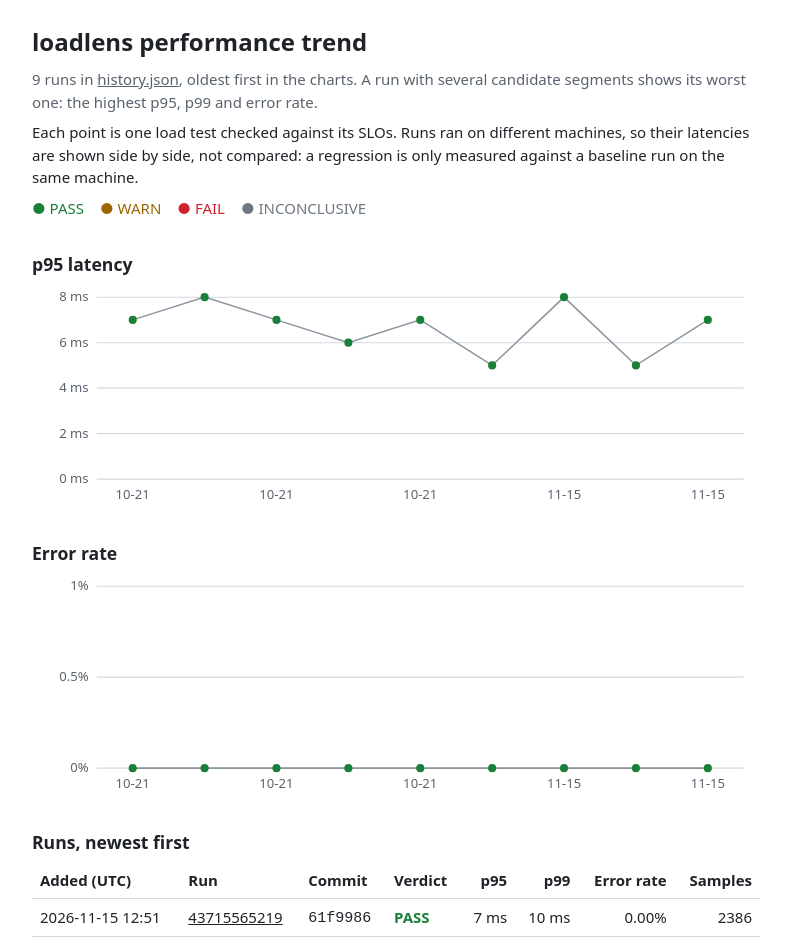
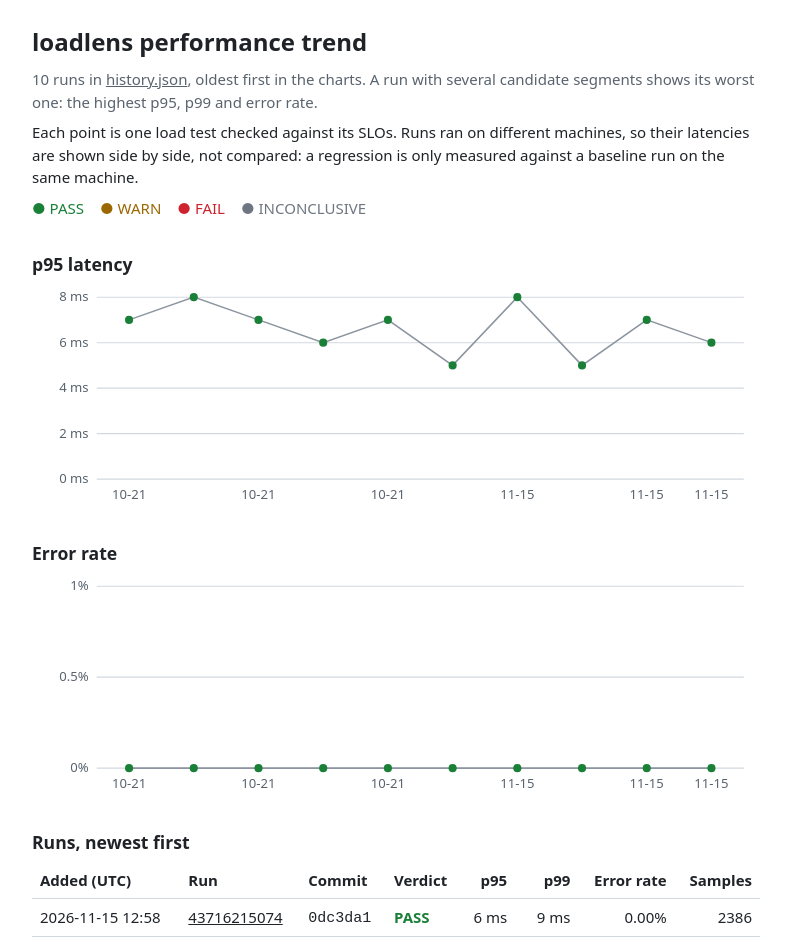
Before and after one commit to BazanJeremy/loadlens, a plain HTML site: page index.html in a window 1280 px wide. Shown: the top 940 px of the page, without its empty margins (244-1029 px from the left). Drawn offline with Linux system fonts and the light colour scheme.

Commit message:
trend: add run 43716215074 (0dc3da1ca843c8c6f8cfdb45caa7651161c2432b)

```diff
--- a/index.html
+++ b/index.html
@@ -40,7 +40,7 @@ a { color: inherit; }
 <body>
 <main>
 <h1>loadlens performance trend</h1>
-<p class="muted">9 runs in <a href="history.json">history.json</a>, oldest first in the charts. A run with several candidate segments shows its worst one: the highest p95, p99 and error rate.</p>
+<p class="muted">10 runs in <a href="history.json">history.json</a>, oldest first in the charts. A run with several candidate segments shows its worst one: the highest p95, p99 and error rate.</p>
 <p>Each point is one load test checked against its SLOs. Runs ran on different machines, so their latencies are shown side by side, not compared: a regression is only measured against a baseline run on the same machine.</p>
 <p class="legend"><span class="pass">● PASS</span><span class="warn">● WARN</span><span class="fail">● FAIL</span><span class="inconclusive">● INCONCLUSIVE</span></p>
 <h2>p95 latency</h2>
@@ -50,46 +50,51 @@ a { color: inherit; }
 <line class="grid" x1="64" x2="704" y1="102.0" y2="102.0"/><text x="56" y="106.0" text-anchor="end">4 ms</text>
 <line class="grid" x1="64" x2="704" y1="57.0" y2="57.0"/><text x="56" y="61.0" text-anchor="end">6 ms</text>
 <line class="grid" x1="64" x2="704" y1="12.0" y2="12.0"/><text x="56" y="16.0" text-anchor="end">8 ms</text>
-<polyline class="trace" points="99.6,34.5 170.7,12.0 241.8,34.5 312.9,57.0 384.0,34.5 455.1,79.5 526.2,12.0 597.3,79.5 668.4,34.5"/>
-<text x="99.6" y="212" text-anchor="middle">10-21</text>
-<circle class="pass" cx="99.6" cy="34.5" r="4"><title>2026-10-21 09:12 UTC, 5f4b119: 7 ms, PASS</title></circle>
-<circle class="pass" cx="170.7" cy="12.0" r="4"><title>2026-10-21 09:22 UTC, 5f4b119: 8 ms, PASS</title></circle>
-<text x="241.8" y="212" text-anchor="middle">10-21</text>
-<circle class="pass" cx="241.8" cy="34.5" r="4"><title>2026-10-21 11:06 UTC, 5f4b119: 7 ms, PASS</title></circle>
-<circle class="pass" cx="312.9" cy="57.0" r="4"><title>2026-10-21 11:30 UTC, 1e0b00b: 6 ms, PASS</title></circle>
-<text x="384.0" y="212" text-anchor="middle">10-21</text>
-<circle class="pass" cx="384.0" cy="34.5" r="4"><title>2026-10-21 12:50 UTC, da9b9fa: 7 ms, PASS</title></circle>
-<circle class="pass" cx="455.1" cy="79.5" r="4"><title>2026-10-21 13:53 UTC, d692916: 5 ms, PASS</title></circle>
-<text x="526.2" y="212" text-anchor="middle">11-15</text>
-<circle class="pass" cx="526.2" cy="12.0" r="4"><title>2026-11-15 07:45 UTC, b26f802: 8 ms, PASS</title></circle>
-<circle class="pass" cx="597.3" cy="79.5" r="4"><title>2026-11-15 12:42 UTC, 5a68c9c: 5 ms, PASS</title></circle>
-<text x="668.4" y="212" text-anchor="middle">11-15</text>
-<circle class="pass" cx="668.4" cy="34.5" r="4"><title>2026-11-15 12:51 UTC, 61f9986: 7 ms, PASS</title></circle>
+<polyline class="trace" points="96.0,34.5 160.0,12.0 224.0,34.5 288.0,57.0 352.0,34.5 416.0,79.5 480.0,12.0 544.0,79.5 608.0,34.5 672.0,57.0"/>
+<text x="96.0" y="212" text-anchor="middle">10-21</text>
+<circle class="pass" cx="96.0" cy="34.5" r="4"><title>2026-10-21 09:12 UTC, 5f4b119: 7 ms, PASS</title></circle>
+<circle class="pass" cx="160.0" cy="12.0" r="4"><title>2026-10-21 09:22 UTC, 5f4b119: 8 ms, PASS</title></circle>
+<text x="224.0" y="212" text-anchor="middle">10-21</text>
+<circle class="pass" cx="224.0" cy="34.5" r="4"><title>2026-10-21 11:06 UTC, 5f4b119: 7 ms, PASS</title></circle>
+<circle class="pass" cx="288.0" cy="57.0" r="4"><title>2026-10-21 11:30 UTC, 1e0b00b: 6 ms, PASS</title></circle>
+<text x="352.0" y="212" text-anchor="middle">10-21</text>
+<circle class="pass" cx="352.0" cy="34.5" r="4"><title>2026-10-21 12:50 UTC, da9b9fa: 7 ms, PASS</title></circle>
+<circle class="pass" cx="416.0" cy="79.5" r="4"><title>2026-10-21 13:53 UTC, d692916: 5 ms, PASS</title></circle>
+<text x="480.0" y="212" text-anchor="middle">11-15</text>
+<circle class="pass" cx="480.0" cy="12.0" r="4"><title>2026-11-15 07:45 UTC, b26f802: 8 ms, PASS</title></circle>
+<circle class="pass" cx="544.0" cy="79.5" r="4"><title>2026-11-15 12:42 UTC, 5a68c9c: 5 ms, PASS</title></circle>
+<text x="608.0" y="212" text-anchor="middle">11-15</text>
+<circle class="pass" cx="608.0" cy="34.5" r="4"><title>2026-11-15 12:51 UTC, 61f9986: 7 ms, PASS</title></circle>
+<text x="672.0" y="212" text-anchor="middle">11-15</text>
+<circle class="pass" cx="672.0" cy="57.0" r="4"><title>2026-11-15 12:58 UTC, 0dc3da1: 6 ms, PASS</title></circle>
 </svg>
 <h2>Error rate</h2>
 <svg viewBox="0 0 720 220" role="img" aria-label="Error rate per run">
 <line class="grid" x1="64" x2="704" y1="192.0" y2="192.0"/><text x="56" y="196.0" text-anchor="end">0%</text>
 <line class="grid" x1="64" x2="704" y1="102.0" y2="102.0"/><text x="56" y="106.0" text-anchor="end">0.5%</text>
 <line class="grid" x1="64" x2="704" y1="12.0" y2="12.0"/><text x="56" y="16.0" text-anchor="end">1%</text>
-<polyline class="trace" points="99.6,192.0 170.7,192.0 241.8,192.0 312.9,192.0 384.0,192.0 455.1,192.0 526.2,192.0 597.3,192.0 668.4,192.0"/>
-<text x="99.6" y="212" text-anchor="middle">10-21</text>
-<circle class="pass" cx="99.6" cy="192.0" r="4"><title>2026-10-21 09:12 UTC, 5f4b119: 0%, PASS</title></circle>
-<circle class="pass" cx="170.7" cy="192.0" r="4"><title>2026-10-21 09:22 UTC, 5f4b119: 0%, PASS</title></circle>
-<text x="241.8" y="212" text-anchor="middle">10-21</text>
-<circle class="pass" cx="241.8" cy="192.0" r="4"><title>2026-10-21 11:06 UTC, 5f4b119: 0%, PASS</title></circle>
-<circle class="pass" cx="312.9" cy="192.0" r="4"><title>2026-10-21 11:30 UTC, 1e0b00b: 0%, PASS</title></circle>
-<text x="384.0" y="212" text-anchor="middle">10-21</text>
-<circle class="pass" cx="384.0" cy="192.0" r="4"><title>2026-10-21 12:50 UTC, da9b9fa: 0%, PASS</title></circle>
-<circle class="pass" cx="455.1" cy="192.0" r="4"><title>2026-10-21 13:53 UTC, d692916: 0%, PASS</title></circle>
-<text x="526.2" y="212" text-anchor="middle">11-15</text>
-<circle class="pass" cx="526.2" cy="192.0" r="4"><title>2026-11-15 07:45 UTC, b26f802: 0%, PASS</title></circle>
-<circle class="pass" cx="597.3" cy="192.0" r="4"><title>2026-11-15 12:42 UTC, 5a68c9c: 0%, PASS</title></circle>
-<text x="668.4" y="212" text-anchor="middle">11-15</text>
-<circle class="pass" cx="668.4" cy="192.0" r="4"><title>2026-11-15 12:51 UTC, 61f9986: 0%, PASS</title></circle>
+<polyline class="trace" points="96.0,192.0 160.0,192.0 224.0,192.0 288.0,192.0 352.0,192.0 416.0,192.0 480.0,192.0 544.0,192.0 608.0,192.0 672.0,192.0"/>
+<text x="96.0" y="212" text-anchor="middle">10-21</text>
+<circle class="pass" cx="96.0" cy="192.0" r="4"><title>2026-10-21 09:12 UTC, 5f4b119: 0%, PASS</title></circle>
+<circle class="pass" cx="160.0" cy="192.0" r="4"><title>2026-10-21 09:22 UTC, 5f4b119: 0%, PASS</title></circle>
+<text x="224.0" y="212" text-anchor="middle">10-21</text>
+<circle class="pass" cx="224.0" cy="192.0" r="4"><title>2026-10-21 11:06 UTC, 5f4b119: 0%, PASS</title></circle>
+<circle class="pass" cx="288.0" cy="192.0" r="4"><title>2026-10-21 11:30 UTC, 1e0b00b: 0%, PASS</title></circle>
+<text x="352.0" y="212" text-anchor="middle">10-21</text>
+<circle class="pass" cx="352.0" cy="192.0" r="4"><title>2026-10-21 12:50 UTC, da9b9fa: 0%, PASS</title></circle>
+<circle class="pass" cx="416.0" cy="192.0" r="4"><title>2026-10-21 13:53 UTC, d692916: 0%, PASS</title></circle>
+<text x="480.0" y="212" text-anchor="middle">11-15</text>
+<circle class="pass" cx="480.0" cy="192.0" r="4"><title>2026-11-15 07:45 UTC, b26f802: 0%, PASS</title></circle>
+<circle class="pass" cx="544.0" cy="192.0" r="4"><title>2026-11-15 12:42 UTC, 5a68c9c: 0%, PASS</title></circle>
+<text x="608.0" y="212" text-anchor="middle">11-15</text>
+<circle class="pass" cx="608.0" cy="192.0" r="4"><title>2026-11-15 12:51 UTC, 61f9986: 0%, PASS</title></circle>
+<text x="672.0" y="212" text-anchor="middle">11-15</text>
+<circle class="pass" cx="672.0" cy="192.0" r="4"><title>2026-11-15 12:58 UTC, 0dc3da1: 0%, PASS</title></circle>
 </svg>
 <h2>Runs, newest first</h2>
 <div class="table"><table>
 <thead><tr><th>Added (UTC)</th><th>Run</th><th>Commit</th><th>Verdict</th><th>p95</th><th>p99</th><th>Error rate</th><th>Samples</th></tr></thead><tbody>
+<tr><td>2026-11-15 12:58</td><td><a href="https://github.com/BazanJeremy/loadlens/actions/runs/43716215074">43716215074</a></td><td><code>0dc3da1</code></td><td class="level pass">PASS</td><td>6 ms</td><td>9 ms</td><td>0.00%</td><td>2386</td></tr>
 <tr><td>2026-11-15 12:51</td><td><a href="https://github.com/BazanJeremy/loadlens/actions/runs/43715565219">43715565219</a></td><td><code>61f9986</code></td><td class="level pass">PASS</td><td>7 ms</td><td>10 ms</td><td>0.00%</td><td>2386</td></tr>
 <tr><td>2026-11-15 12:42</td><td><a href="https://github.com/BazanJeremy/loadlens/actions/runs/43714862561">43714862561</a></td><td><code>5a68c9c</code></td><td class="level pass">PASS</td><td>5 ms</td><td>7 ms</td><td>0.00%</td><td>2386</td></tr>
 <tr><td>2026-11-15 07:45</td><td><a href="https://github.com/BazanJeremy/loadlens/actions/runs/43690959683">43690959683</a></td><td><code>b26f802</code></td><td class="level pass">PASS</td><td>8 ms</td><td>11 ms</td><td>0.00%</td><td>2386</td></tr>
```
Also changed, not shown: history.json (+22 -0 lines).
